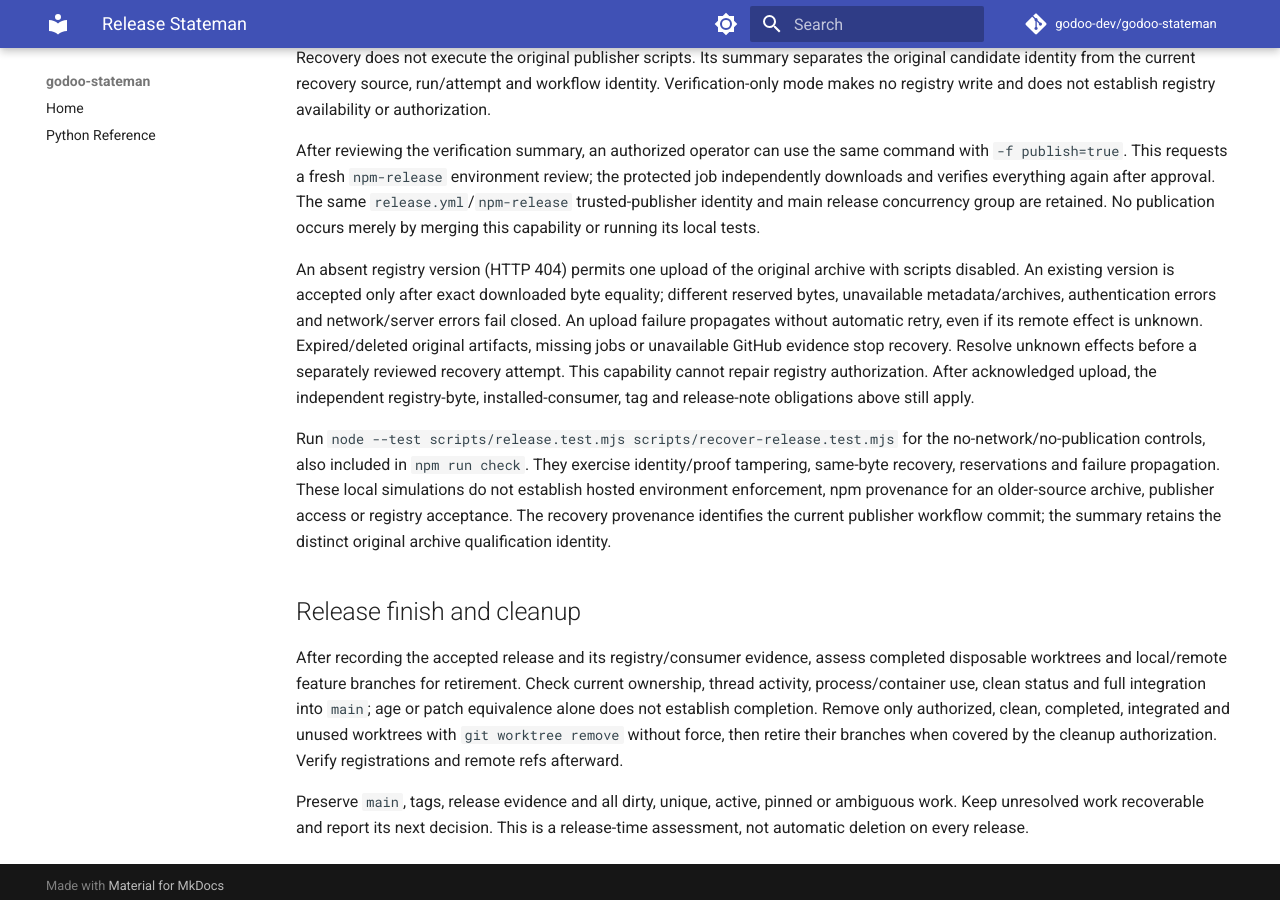
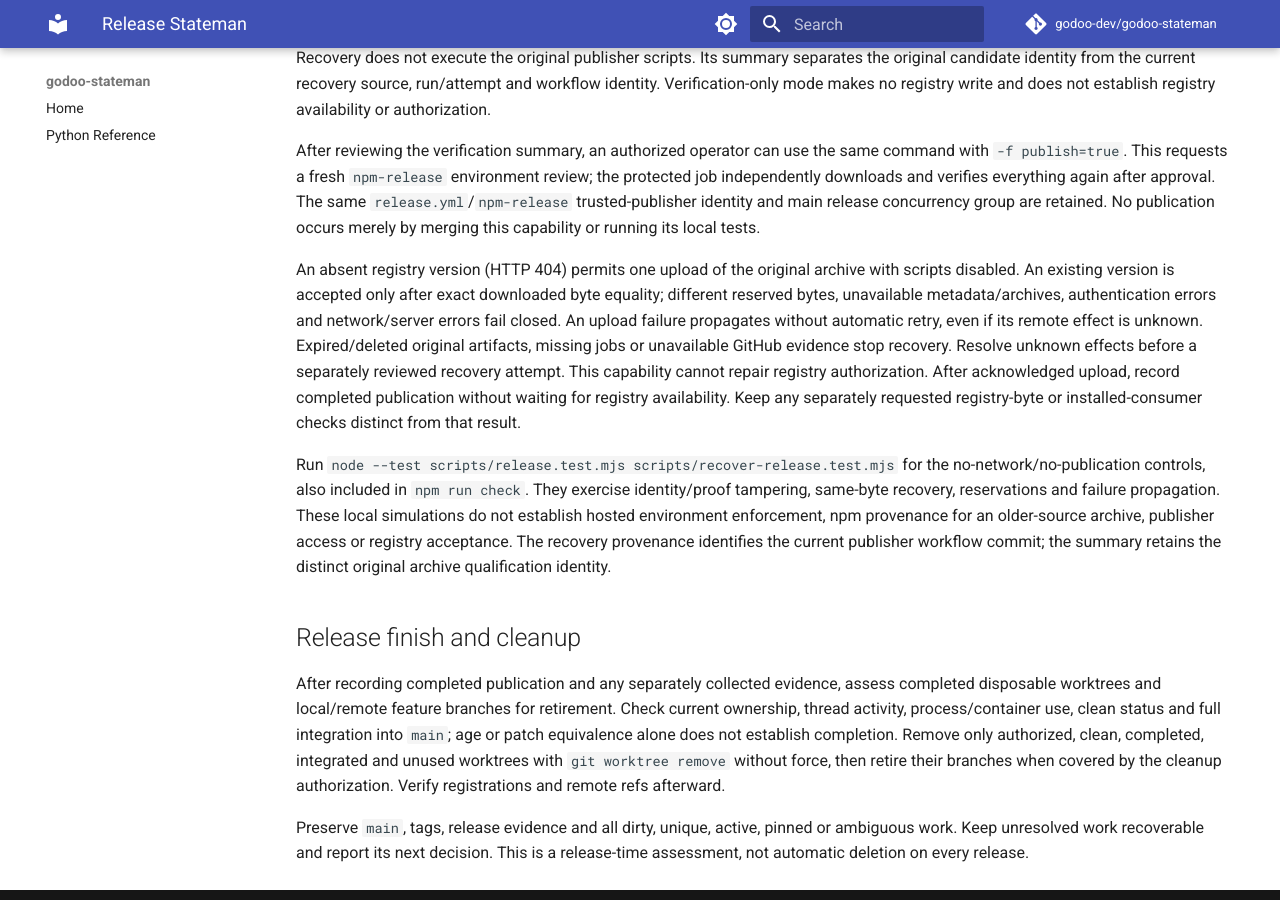
Before and after one commit to godoo-dev/godoo-stateman, an MkDocs documentation site: the page built from docs/releasing.md, in a window 1280 px wide and 900 px high, scrolled down 1753 px. Built offline with MkDocs 1.6.1 and Material for MkDocs 9.7.7, drawn with Linux system fonts in a browser that asks for light colours; comment, search, counter and statistics services are not loaded; some of the changed text lies outside the part shown.

Commit message:
docs: complete publication on acknowledged npm upload

```diff
--- a/docs/releasing.md
+++ b/docs/releasing.md
@@ -43,9 +43,9 @@
 registry-byte or installed-consumer verification is a distinct later activity,
 not a publishing-job gate; no fixed processing duration is guaranteed.
 
-After upload, separately verify registry bytes, install in a fresh consumer and
-run API/CLI acceptance before recording the release complete. Local checks and a
-dry run do not establish publisher access or registry-consumer acceptance.
+Record successful upload as completed publication and move on. Record any
+separately requested registry-byte or installed API/CLI checks only when performed;
+upload acknowledgment alone does not establish their results.
 
 ## Recover an original publication candidate
 
@@ -113,8 +113,9 @@
 automatic retry, even if its remote effect is unknown. Expired/deleted original
 artifacts, missing jobs or unavailable GitHub evidence stop recovery. Resolve unknown
 effects before a separately reviewed recovery attempt. This capability cannot repair
-registry authorization. After acknowledged upload, the independent registry-byte,
-installed-consumer, tag and release-note obligations above still apply.
+registry authorization. After acknowledged upload, record completed publication
+without waiting for registry availability. Keep any separately requested
+registry-byte or installed-consumer checks distinct from that result.
 
 Run `node --test scripts/release.test.mjs scripts/recover-release.test.mjs` for the
 no-network/no-publication controls, also included in `npm run check`. They exercise
@@ -126,8 +127,8 @@
 
 ## Release finish and cleanup
 
-After recording the accepted release and its registry/consumer evidence, assess
-completed disposable worktrees and local/remote feature branches for retirement.
+After recording completed publication and any separately collected evidence,
+assess completed disposable worktrees and local/remote feature branches for retirement.
 Check current ownership, thread activity, process/container use, clean status and
 full integration into `main`; age or patch equivalence alone does not establish
 completion. Remove only authorized, clean, completed, integrated and unused
```
